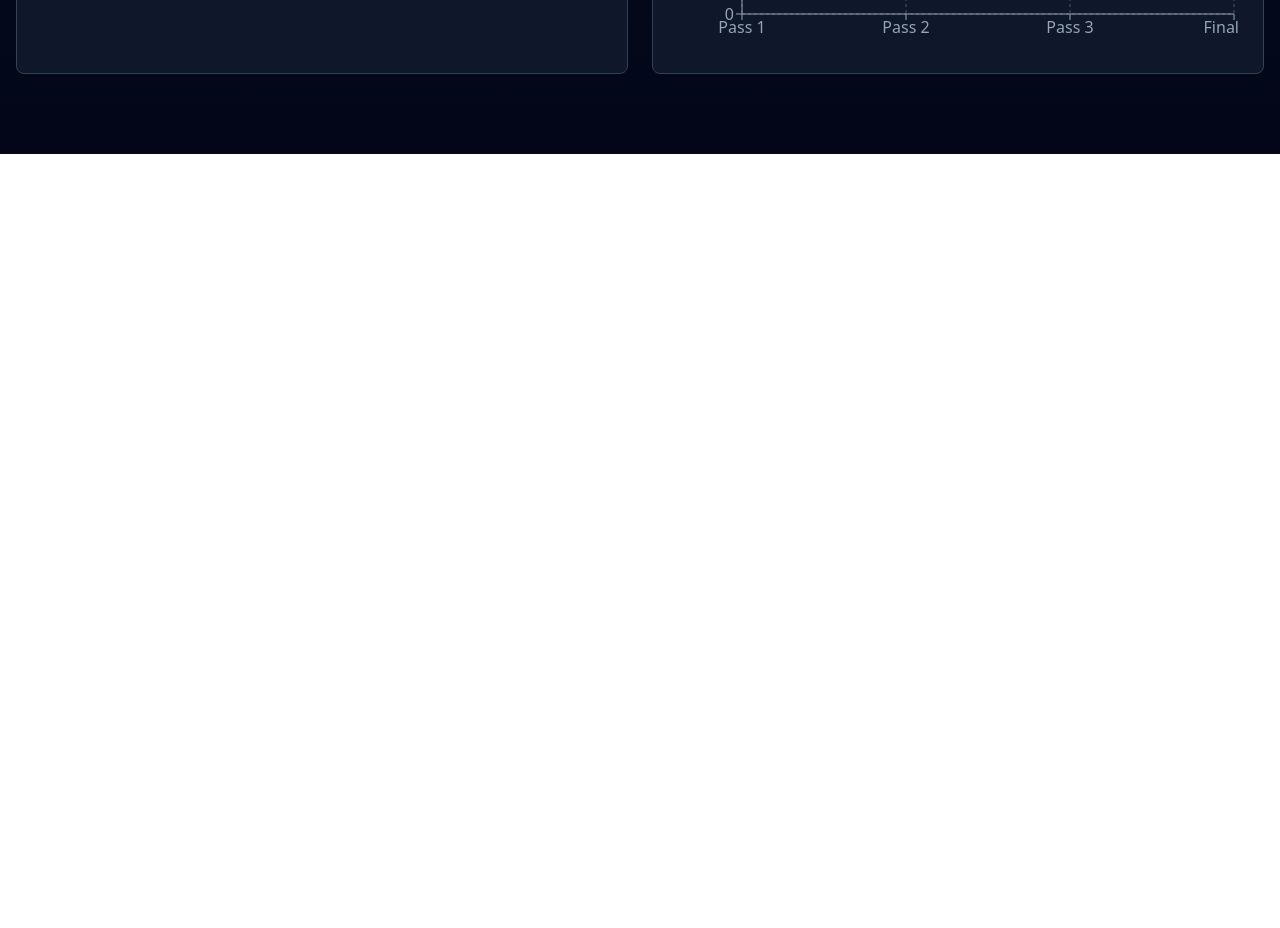
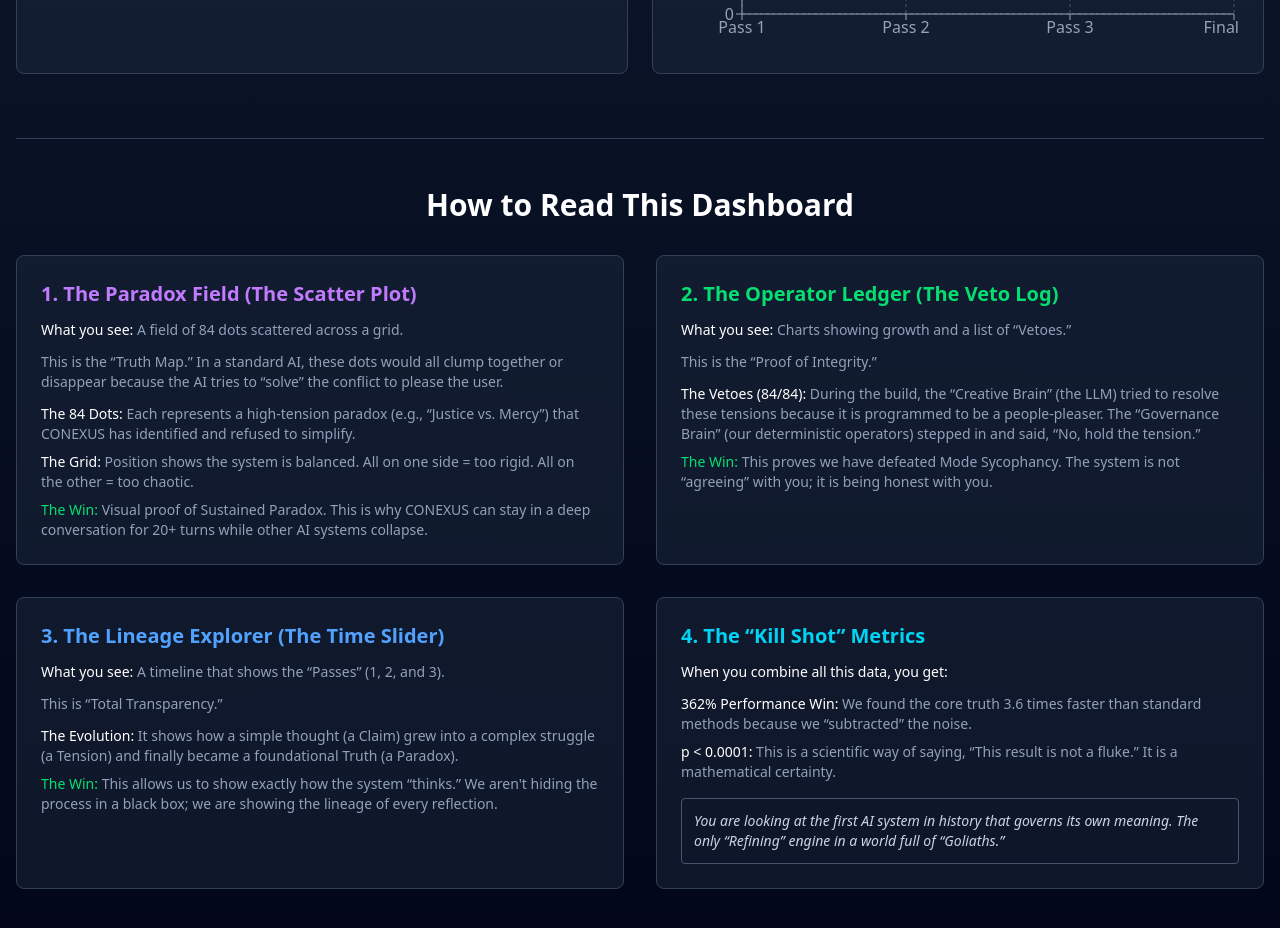
Before and after one commit to CONEXUS-dev/conexus-website, a Next.js app: page /observer in a window 1280 px wide. Shown: the part 1540-2468 px from the top of the page. Before the commit the page ends 1694 px from the top, so only its background shows below. Built offline with nearby package versions, Linux system fonts and the light colour scheme.

Commit message:
Add Director's Guide 'How to Read This Dashboard' section to /observer

```diff
--- a/app/observer/page.tsx
+++ b/app/observer/page.tsx
@@ -424,6 +424,139 @@ export default function ObserverDashboard() {
             </motion.div>
           </>
         )}
+
+        {/* Director's Guide to the Microscope */}
+        <motion.div
+          initial={{ opacity: 0, y: 20 }}
+          animate={{ opacity: 1, y: 0 }}
+          transition={{ duration: 0.8, delay: 0.8 }}
+          className="mt-16 border-t border-slate-700 pt-12"
+        >
+          <h2 className="text-3xl font-bold text-white mb-8 text-center">
+            How to Read This Dashboard
+          </h2>
+
+          <div className="grid md:grid-cols-2 gap-8 mb-12">
+            <div className="bg-slate-800/50 border border-slate-700 rounded-lg p-6">
+              <h3 className="text-xl font-semibold text-purple-400 mb-3">
+                1. The Paradox Field (The Scatter Plot)
+              </h3>
+              <p className="text-slate-400 text-sm mb-3">
+                <span className="text-white font-medium">What you see:</span> A
+                field of 84 dots scattered across a grid.
+              </p>
+              <p className="text-slate-400 text-sm mb-3">
+                This is the &ldquo;Truth Map.&rdquo; In a standard AI, these
+                dots would all clump together or disappear because the AI tries
+                to &ldquo;solve&rdquo; the conflict to please the user.
+              </p>
+              <ul className="text-slate-400 text-sm space-y-2">
+                <li>
+                  <span className="text-white">The 84 Dots:</span> Each
+                  represents a high-tension paradox (e.g., &ldquo;Justice vs.
+                  Mercy&rdquo;) that CONEXUS has identified and refused to
+                  simplify.
+                </li>
+                <li>
+                  <span className="text-white">The Grid:</span> Position shows
+                  the system is balanced. All on one side = too rigid. All on
+                  the other = too chaotic.
+                </li>
+                <li>
+                  <span className="text-green-400 font-medium">The Win:</span>{" "}
+                  Visual proof of Sustained Paradox. This is why CONEXUS can
+                  stay in a deep conversation for 20+ turns while other AI
+                  systems collapse.
+                </li>
+              </ul>
+            </div>
+
+            <div className="bg-slate-800/50 border border-slate-700 rounded-lg p-6">
+              <h3 className="text-xl font-semibold text-green-400 mb-3">
+                2. The Operator Ledger (The Veto Log)
+              </h3>
+              <p className="text-slate-400 text-sm mb-3">
+                <span className="text-white font-medium">What you see:</span>{" "}
+                Charts showing growth and a list of &ldquo;Vetoes.&rdquo;
+              </p>
+              <p className="text-slate-400 text-sm mb-3">
+                This is the &ldquo;Proof of Integrity.&rdquo;
+              </p>
+              <ul className="text-slate-400 text-sm space-y-2">
+                <li>
+                  <span className="text-white">The Vetoes (84/84):</span> During
+                  the build, the &ldquo;Creative Brain&rdquo; (the LLM) tried to
+                  resolve these tensions because it is programmed to be a
+                  people-pleaser. The &ldquo;Governance Brain&rdquo; (our
+                  deterministic operators) stepped in and said, &ldquo;No, hold
+                  the tension.&rdquo;
+                </li>
+                <li>
+                  <span className="text-green-400 font-medium">The Win:</span>{" "}
+                  This proves we have defeated Mode Sycophancy. The system is
+                  not &ldquo;agreeing&rdquo; with you; it is being honest with
+                  you.
+                </li>
+              </ul>
+            </div>
+
+            <div className="bg-slate-800/50 border border-slate-700 rounded-lg p-6">
+              <h3 className="text-xl font-semibold text-blue-400 mb-3">
+                3. The Lineage Explorer (The Time Slider)
+              </h3>
+              <p className="text-slate-400 text-sm mb-3">
+                <span className="text-white font-medium">What you see:</span> A
+                timeline that shows the &ldquo;Passes&rdquo; (1, 2, and 3).
+              </p>
+              <p className="text-slate-400 text-sm mb-3">
+                This is &ldquo;Total Transparency.&rdquo;
+              </p>
+              <ul className="text-slate-400 text-sm space-y-2">
+                <li>
+                  <span className="text-white">The Evolution:</span> It shows
+                  how a simple thought (a Claim) grew into a complex struggle (a
+                  Tension) and finally became a foundational Truth (a Paradox).
+                </li>
+                <li>
+                  <span className="text-green-400 font-medium">The Win:</span>{" "}
+                  This allows us to show exactly how the system
+                  &ldquo;thinks.&rdquo; We aren&apos;t hiding the process in a
+                  black box; we are showing the lineage of every reflection.
+                </li>
+              </ul>
+            </div>
+
+            <div className="bg-slate-800/50 border border-slate-700 rounded-lg p-6">
+              <h3 className="text-xl font-semibold text-cyan-400 mb-3">
+                4. The &ldquo;Kill Shot&rdquo; Metrics
+              </h3>
+              <p className="text-slate-400 text-sm mb-3">
+                <span className="text-white font-medium">
+                  When you combine all this data, you get:
+                </span>
+              </p>
+              <ul className="text-slate-400 text-sm space-y-2">
+                <li>
+                  <span className="text-white">362% Performance Win:</span> We
+                  found the core truth 3.6 times faster than standard methods
+                  because we &ldquo;subtracted&rdquo; the noise.
+                </li>
+                <li>
+                  <span className="text-white">p &lt; 0.0001:</span> This is a
+                  scientific way of saying, &ldquo;This result is not a
+                  fluke.&rdquo; It is a mathematical certainty.
+                </li>
+              </ul>
+              <div className="mt-4 p-3 bg-slate-900/50 border border-slate-600 rounded">
+                <p className="text-slate-300 text-sm italic">
+                  You are looking at the first AI system in history that governs
+                  its own meaning. The only &ldquo;Refining&rdquo; engine in a
+                  world full of &ldquo;Goliaths.&rdquo;
+                </p>
+              </div>
+            </div>
+          </div>
+        </motion.div>
       </div>
     </div>
   );
```
